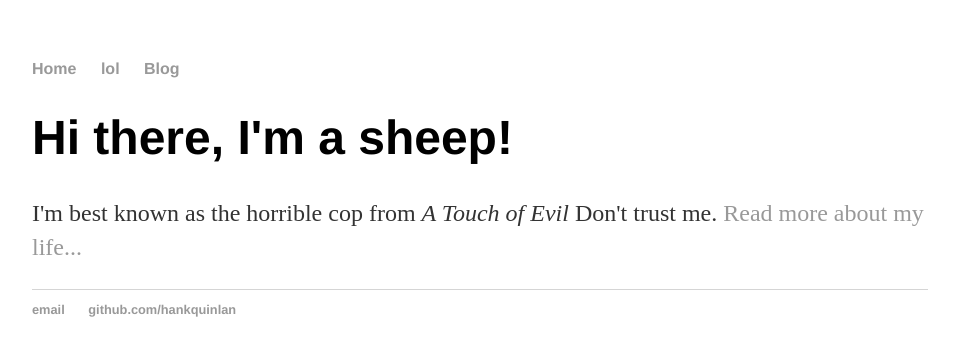
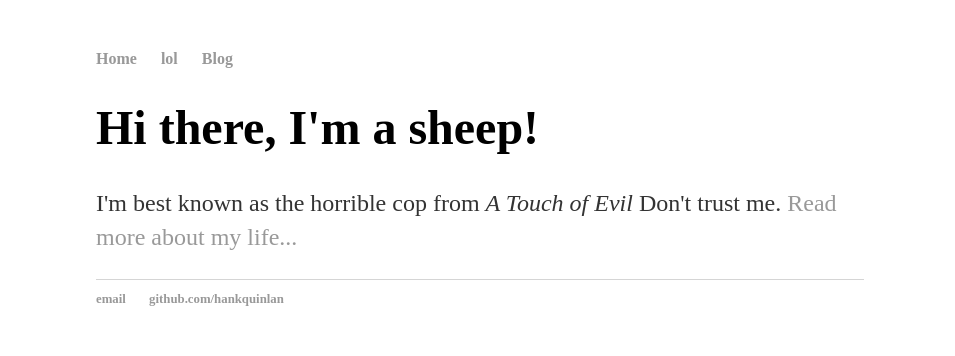
Before and after one commit to practice98/practice98.github.io, a plain HTML site: page index.html in a window 1280 px wide. Shown: the whole page, without its empty margins (160-1115 px from the left). Drawn offline with Linux system fonts and the light colour scheme.

Commit message:
Update main.css

```diff
--- a/css/main.css
+++ b/css/main.css
@@ -1,9 +1,9 @@
 body {
-    margin: 60px auto;
-    width: 70%;
+    margin: 50px auto;
+    width: 60%;
 }
 nav ul, footer ul {
-    font-family:'Helvetica', 'Arial', 'Sans-Serif';
+    font-family:'Corbel';
     padding: 0px;
     list-style: none;
     font-weight: bold;
@@ -21,7 +21,7 @@ a:hover {
 }
 h1 {
     font-size: 3em;
-    font-family:'Helvetica', 'Arial', 'Sans-Serif';
+    font-family:'Corbel';
 }
 p {
     font-size: 1.5em;
```
